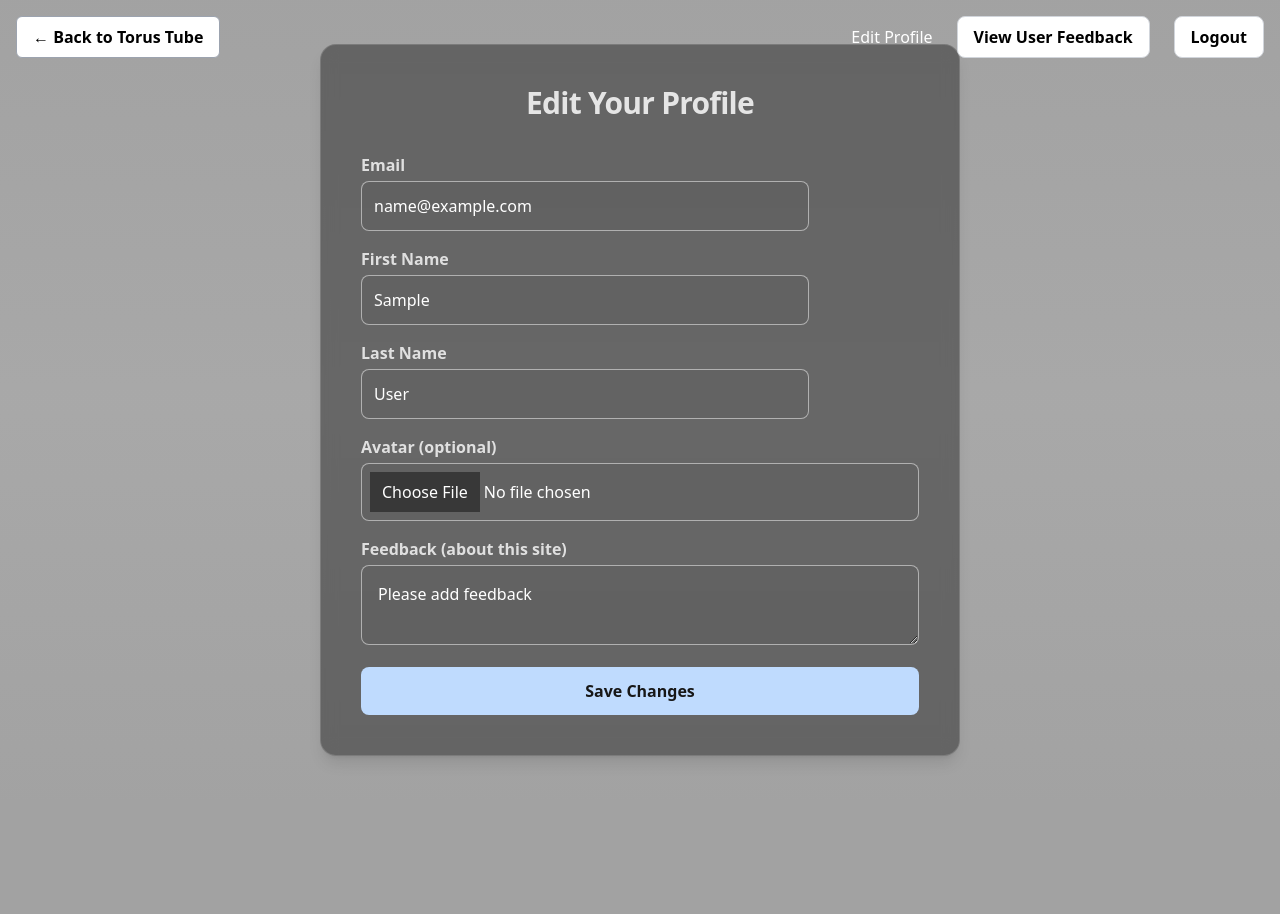
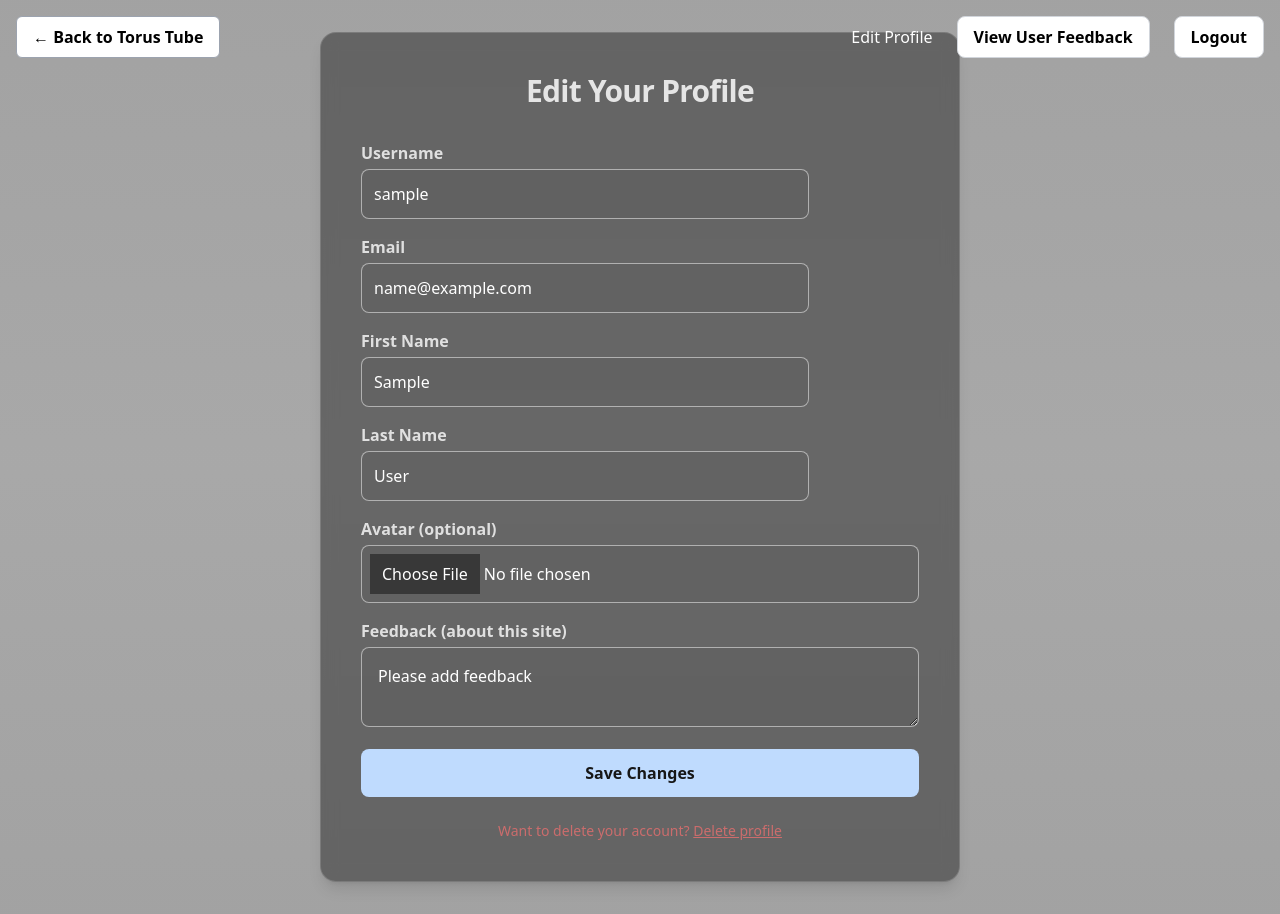
Before and after one commit to btwnTheLines/devjourney, a Django app: page /edit_profile/ in a window 1280 px wide. Before the commit the page ends 759 px from the top, so only its background shows below. Run offline with Django 5.2, Linux system fonts and the light colour scheme; the visitor is signed in with stand-in values (Sample User, id 1); some libraries are stand-ins or nearby versions.

Commit message:
Update edit_profile.html - delete account functionality added

```diff
--- a/app_profiles/templates/app_profiles/edit_profile.html
+++ b/app_profiles/templates/app_profiles/edit_profile.html
@@ -8,7 +8,7 @@
 <div class="absolute inset-0 -z-10 bg-gradient-to-b from-neutral-900/40 via-neutral-800/40 to-neutral-900/40"></div>
 
 {# Centered horizontally, balanced vertical padding #}
-<div class="w-full max-w-2xl mx-auto px-4 py-4">
+<div class="w-full max-w-2xl mx-auto px-4 py-2">
   <div class="rounded-2xl p-6 md:p-10 shadow-lg backdrop-blur
               bg-neutral-800/50 border border-white/15">
     {# Darker heading (closer to nav button background tone) #}
@@ -20,6 +20,26 @@
       {% csrf_token %}
       {{ user_form.non_field_errors }}
       {{ profile_form.non_field_errors }}
+
+      <!-- Username -->
+      <div class="max-w-md">
+        <label for="{{ user_form.username.id_for_label }}" class="block font-semibold mb-1 text-white/80">
+          Username
+        </label>
+        <input
+          type="text"
+          name="{{ user_form.username.name }}"
+          id="{{ user_form.username.id_for_label }}"
+          value="{{ user_form.username.value }}"
+          placeholder="Enter username"
+          class="w-full p-3 rounded-lg text-white placeholder-white/60
+                 bg-neutral-900/5 border border-white/50
+                 focus:outline-none focus:ring-2 focus:ring-blue-300/40 focus:border-white/30"
+        >
+        {% for error in user_form.username.errors %}
+          <p class="text-red-400 text-sm mt-1">{{ error }}</p>
+        {% endfor %}
+      </div>
 
       <!-- Email -->
       <div class="max-w-md">
@@ -135,6 +155,53 @@
         Save Changes
       </button>
     </form>
+
+    {# --- Delete account trigger (small muted red text) --- #}
+    <p class="mt-6 text-sm text-red-400/70 text-center">
+      Want to delete your account?
+      <button id="openDeleteModal" type="button" class="underline hover:text-red-300">
+        Delete profile
+      </button>
+    </p>
   </div>
 </div>
+
+{# --- Modal for delete account --- #}
+<div id="deleteModal"
+     class="fixed inset-0 z-50 hidden flex items-center justify-center p-4 bg-black/60"
+     role="dialog" aria-modal="true" aria-labelledby="deleteModalTitle" aria-hidden="true">
+  <div class="w-full max-w-md rounded-2xl bg-neutral-800 border border-white/10 p-6">
+    <h2 id="deleteModalTitle" class="text-lg font-semibold text-red-300">Delete your account?</h2>
+    <p class="mt-2 text-sm text-neutral-300">
+      This permanently deletes your account and related data. This can’t be undone.
+    </p>
+
+    <form method="post" action="{% url 'account-delete' %}" class="mt-6 space-y-4">
+      {% csrf_token %}
+
+      <label class="block text-sm">
+        Type <span class="font-mono">DELETE</span> to confirm
+        <input id="confirmInput" name="confirm_text" autocomplete="off"
+               class="mt-2 w-full rounded-lg border border-neutral-600 bg-neutral-700 px-3 py-2 text-sm"
+               placeholder="DELETE">
+      </label>
+
+      <!-- simple server-side on/off gate -->
+      <input type="hidden" name="confirm" value="on">
+
+      <div class="mt-4 flex items-center justify-end gap-3">
+        <button id="cancelDelete" type="button"
+                class="px-4 py-2 rounded-xl bg-neutral-700 hover:bg-neutral-600">
+          Cancel
+        </button>
+        <button id="confirmDeleteBtn" type="submit" disabled
+                class="px-4 py-2 rounded-xl bg-red-600/60 hover:bg-red-500 disabled:opacity-50 disabled:cursor-not-allowed">
+          Delete account
+        </button>
+      </div>
+    </form>
+  </div>
+</div>
+
+<script src="{% static 'js/delete_account.js' %}" defer></script>
 {% endblock %}
```
